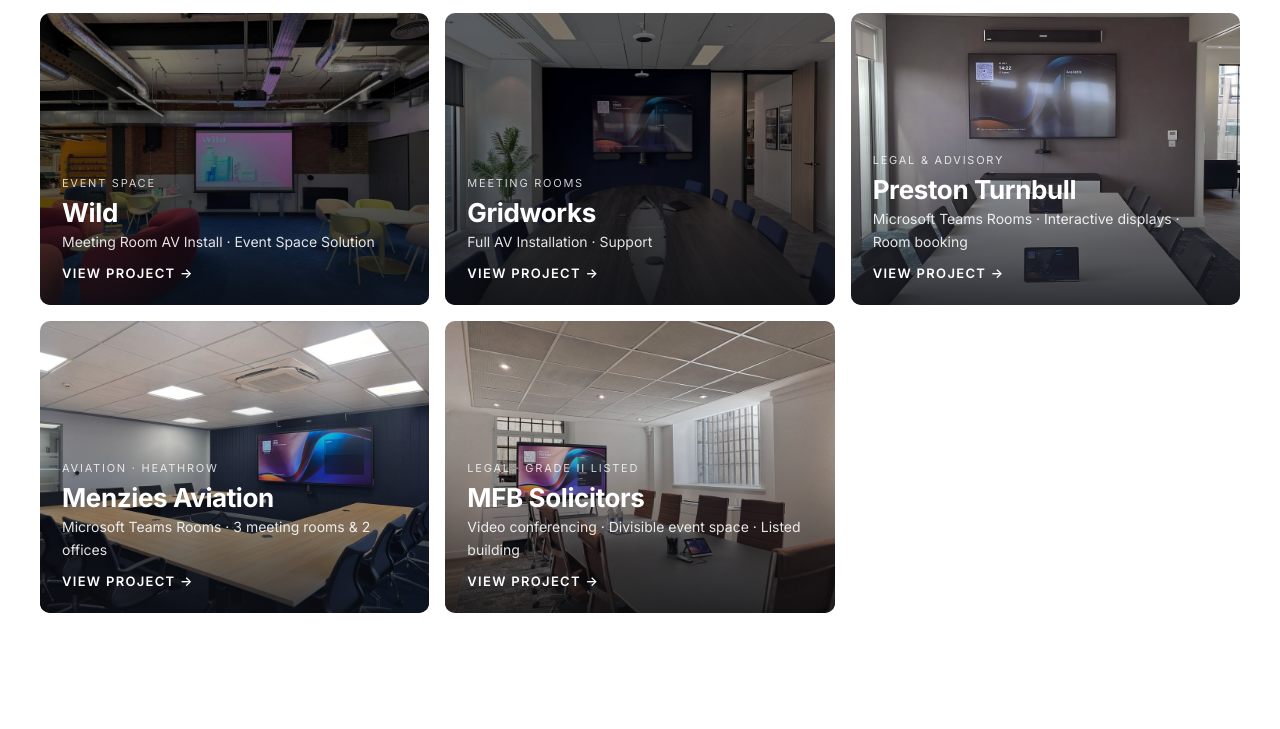
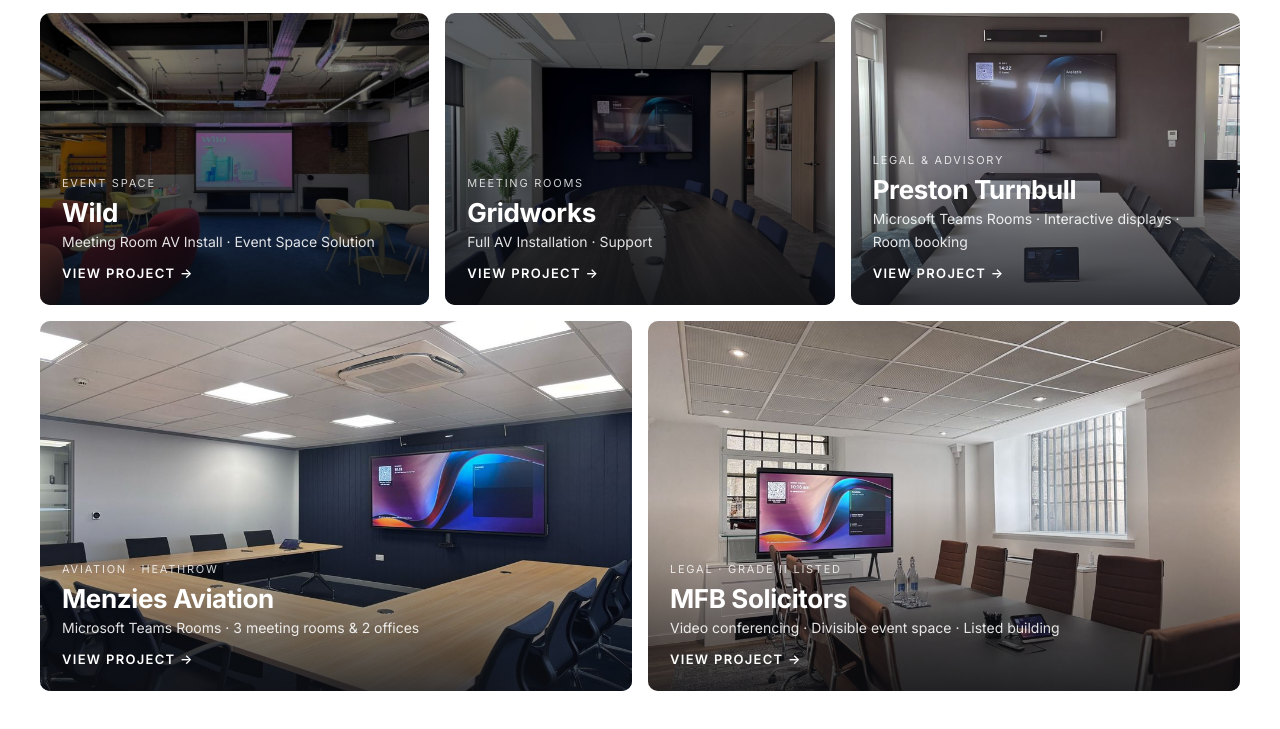
Before and after one commit to Ishmail1/bmt-website, a plain HTML site: page projects/index.html in a window 1280 px wide. Shown: the part 1681-2410 px from the top of the page. Drawn offline with Linux system fonts and the light colour scheme.

Commit message:
Galleries: gap-free rows (lone portrait spans two rows beside stacked landscapes, portrait+landscape pairs squared off, odd landscape spans the row) – fixes empty cell in Menzies Aviation and MFB Solicitors galleries; projects grid last row fills its width at every filter/breakpoint; CSS/JS v=live2

```diff
--- a/assets/site.js
+++ b/assets/site.js
@@ -23,7 +23,15 @@
     var f=ch.dataset.filter,n=0;
     document.querySelectorAll('.pcard').forEach(function(c){var show=f==='all'||(c.dataset.cat||'').split(' ').indexOf(f)>=0;c.classList.toggle('hide',!show);c.classList.toggle('pfeature',show&&f==='all'&&c===document.querySelector('.pcard'));if(show){n++;c.classList.add('in');}});
     if(cnt) cnt.textContent=n+(n===1?' project':' projects');
+    balance();
   });});
+  // fill the last row of the projects grid (3-up desktop, 2-up tablet) so it never ends with an empty cell
+  function balance(){var g=document.querySelector('.pgrid.three');if(!g)return;
+    var v=[].filter.call(g.querySelectorAll('.pcard'),function(c){return !c.classList.contains('hide')&&!c.classList.contains('pfeature')}),k=v.length;
+    g.querySelectorAll('.pcard').forEach(function(c){c.classList.remove('r3-1','r3-2','r2-1')});
+    if(k%3===1) v[k-1].classList.add('r3-1'); if(k%3===2){v[k-2].classList.add('r3-2');v[k-1].classList.add('r3-2');}
+    if(k%2===1) v[k-1].classList.add('r2-1');}
+  balance();
   // lightbox
   var lb=document.querySelector('.lightbox');
   function closeLb(){lb&&lb.classList.remove('on')}
--- a/assets/style.css
+++ b/assets/style.css
@@ -274,8 +274,10 @@ textarea{min-height:130px;resize:vertical}
 .pcard .go{display:inline-block;margin-top:10px;font-size:13px;font-weight:600;letter-spacing:.1em;text-transform:uppercase;opacity:0;transform:translateY(6px);transition:.4s}
 .pcard:hover .go,.pcard:focus .go{opacity:1;transform:none}
 @media(hover:none){.pcard .go{opacity:1;transform:none}}
-.pgrid.three{grid-template-columns:repeat(3,1fr)}
-@media(max-width:960px){.pgrid.three{grid-template-columns:1fr 1fr}}@media(max-width:600px){.pgrid.three{grid-template-columns:1fr}}
+.pgrid.three{grid-template-columns:repeat(6,1fr)}.pgrid.three>.pcard{grid-column:span 2}.pgrid.three>.pcard.pfeature{grid-column:1/-1}
+/* last row of the projects grid: no empty cells (classes set by site.js / build.py for the visible cards) */
+@media(min-width:961px){.pgrid.three>.pcard.r3-2{grid-column:span 3;aspect-ratio:16/10}.pgrid.three>.pcard.r3-1{grid-column:1/-1;aspect-ratio:21/9}}
+@media(max-width:960px){.pgrid.three{grid-template-columns:1fr 1fr}.pgrid.three>.pcard{grid-column:auto}.pgrid.three>.pcard.pfeature,.pgrid.three>.pcard.r2-1{grid-column:1/-1;aspect-ratio:21/9}}@media(max-width:700px){.pgrid.three>.pcard.r2-1{aspect-ratio:4/3}}@media(max-width:600px){.pgrid.three{grid-template-columns:1fr}}
 .pfeature{grid-column:1/-1;aspect-ratio:21/9}
 @media(max-width:700px){.pfeature{aspect-ratio:4/3}}
 .count{font-size:14px;color:var(--muted);text-align:center;margin-top:-20px;margin-bottom:24px}
@@ -304,7 +306,11 @@ textarea{min-height:130px;resize:vertical}
 .gallery figure.tall{aspect-ratio:3/4}
 .gallery img{width:100%;height:100%;object-fit:cover;transition:transform .7s ease-out;cursor:zoom-in}
 .gallery figure:hover img{transform:scale(1.03)}
-@media(max-width:600px){.gallery{grid-template-columns:1fr}.gallery figure.wide{aspect-ratio:4/3}}
+/* gap-free gallery rows (see gallery_plan in build.py) */
+.gallery figure.stack{grid-row:span 2;aspect-ratio:auto}
+.gallery figure.sq{aspect-ratio:1/1}
+.gallery figure.solo{grid-column:1/-1;justify-self:center;width:calc(50% - 5px)}
+@media(max-width:600px){.gallery{grid-template-columns:1fr}.gallery figure.wide{aspect-ratio:4/3}.gallery figure.stack{grid-row:auto;aspect-ratio:3/4}.gallery figure.sq{aspect-ratio:4/3}.gallery figure.sq.tall{aspect-ratio:3/4}.gallery figure.solo{width:100%}}
 .quote{max-width:900px;margin:0 auto;text-align:center}
 .quote blockquote{font-size:clamp(20px,2.4vw,30px);line-height:1.45;font-weight:500;color:var(--navy)}
 .quote blockquote::before{content:"“";display:block;font-size:80px;line-height:.6;color:var(--blue);margin-bottom:10px}
--- a/projects/index.html
+++ b/projects/index.html
@@ -9,7 +9,7 @@
 <meta name="theme-color" content="#0A2A5E">
 <link rel="preconnect" href="https://fonts.googleapis.com"><link rel="preconnect" href="https://fonts.gstatic.com" crossorigin>
 <link href="https://fonts.googleapis.com/css2?family=Inter:wght@400;500;600;700;800;900&display=swap" rel="stylesheet">
-<link rel="icon" href="/assets/img/favicon.png"><link rel="stylesheet" href="/assets/style.css?v=live1"></head><body><a href="#main" class="skip">Skip to content</a>
+<link rel="icon" href="/assets/img/favicon.png"><link rel="stylesheet" href="/assets/style.css?v=live2"></head><body><a href="#main" class="skip">Skip to content</a>
 <header class="site-header">
 <nav class="nav" aria-label="Main">
 <a class="brand" href="/" aria-label="Business Movers Technology home"><img src="/assets/img/bmt-logo-white.png" alt="BMT" width="400" height="152"><span>Business<br>Movers<br>Technology</span></a>
@@ -36,9 +36,9 @@
 <img src="/assets/projects/gridworks/card.jpg" alt="Gridworks meeting room with a wall display above a long boardroom table" loading="lazy" width="1000" height="750">
 <div class="cap"><span class="meta">Meeting rooms</span><h3>Gridworks</h3><p>Full AV Installation · Support</p><span class="go">View project →</span></div></a><a class="pcard reveal " href="/projects/preston-turnbull/" data-cat="meeting teams legal" aria-label="Preston Turnbull, view project">
 <img src="/assets/projects/preston-turnbull/card.jpg" alt="Preston Turnbull meeting room with a large display, video bar and table touch panel" loading="lazy" width="1000" height="750">
-<div class="cap"><span class="meta">Legal & advisory</span><h3>Preston Turnbull</h3><p>Microsoft Teams Rooms · Interactive displays · Room booking</p><span class="go">View project →</span></div></a><a class="pcard reveal " href="/projects/menzies-aviation/" data-cat="meeting teams" aria-label="Menzies Aviation, view project">
+<div class="cap"><span class="meta">Legal & advisory</span><h3>Preston Turnbull</h3><p>Microsoft Teams Rooms · Interactive displays · Room booking</p><span class="go">View project →</span></div></a><a class="pcard reveal r3-2" href="/projects/menzies-aviation/" data-cat="meeting teams" aria-label="Menzies Aviation, view project">
 <img src="/assets/projects/menzies-aviation/card.jpg" alt="Menzies Aviation conference room with U-shaped tables and an ultra-wide display" loading="lazy" width="1000" height="750">
-<div class="cap"><span class="meta">Aviation · Heathrow</span><h3>Menzies Aviation</h3><p>Microsoft Teams Rooms · 3 meeting rooms & 2 offices</p><span class="go">View project →</span></div></a><a class="pcard reveal " href="/projects/mfb-solicitors/" data-cat="meeting teams events legal" aria-label="MFB Solicitors, view project">
+<div class="cap"><span class="meta">Aviation · Heathrow</span><h3>Menzies Aviation</h3><p>Microsoft Teams Rooms · 3 meeting rooms & 2 offices</p><span class="go">View project →</span></div></a><a class="pcard reveal r3-2" href="/projects/mfb-solicitors/" data-cat="meeting teams events legal" aria-label="MFB Solicitors, view project">
 <img src="/assets/projects/mfb-solicitors/card.jpg" alt="MFB Solicitors meeting room at Fishmongers’ Hall with a display and leather chairs" loading="lazy" width="1000" height="750">
 <div class="cap"><span class="meta">Legal · Grade II listed</span><h3>MFB Solicitors</h3><p>Video conferencing · Divisible event space · Listed building</p><span class="go">View project →</span></div></a></div>
 </div></section>
@@ -57,4 +57,4 @@
 <div class="fbottom"><span>© 2026 BMT - Business Movers Tech</span><span>London - United Kingdom</span></div>
 </div></footer>
 <div class="sticky-cta"><a class="btn btn-blue" href="/contact/">Book a Consultation</a><a class="btn btn-navy" href="tel:+442039098200">Call us</a></div>
-<script src="/assets/site.js?v=live1"></script></body></html>
+<script src="/assets/site.js?v=live2"></script></body></html>
```
Also changed, not shown: 404.html (+2 -2 lines), about-us/index.html (+2 -2 lines), accessibility-statement/index.html (+2 -2 lines), contact/index.html (+2 -2 lines), index.html (+2 -2 lines), privacy-policy/index.html (+2 -2 lines), projects/carwow-hq/index.html (+2 -2 lines), projects/garden-court-chambers/index.html (+2 -2 lines), projects/gridworks/index.html (+2 -2 lines), projects/menzies-aviation/index.html (+3 -3 lines), projects/mfb-solicitors/index.html (+3 -3 lines), projects/preston-turnbull/index.html (+2 -2 lines), projects/venner/index.html (+2 -2 lines), projects/vr-capital/index.html (+2 -2 lines), 2 more files.
